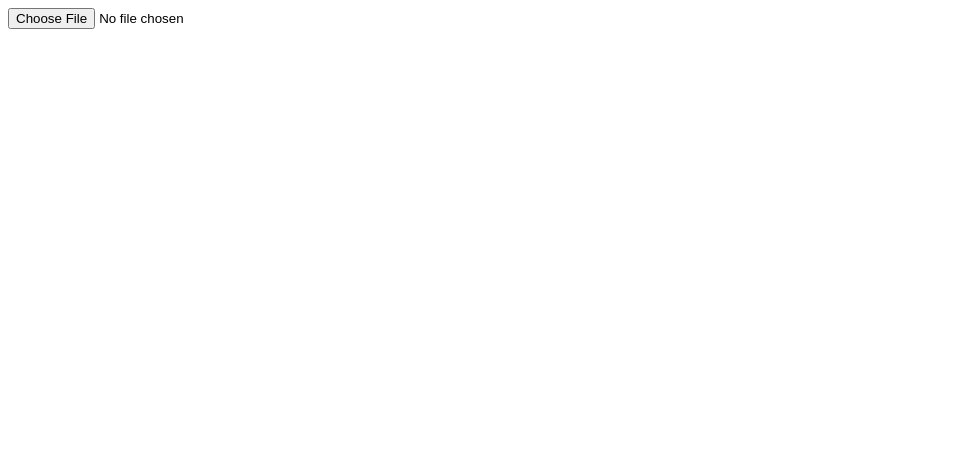
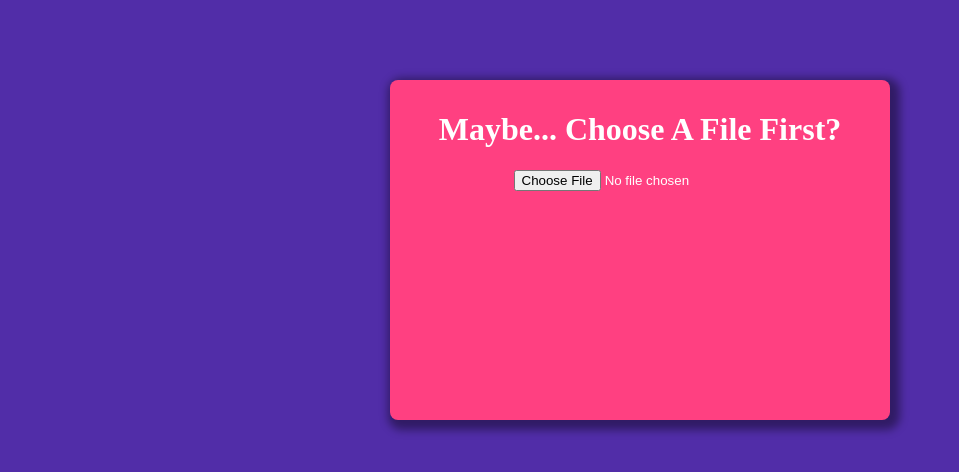
Before and after one commit to NoName4Me/fe-basics, a plain HTML site: page xlsx/index.html in a window 1280 px wide. Shown: the whole page, without its empty margins (0-959 px from the left). Drawn offline with Linux system fonts and the light colour scheme.

Commit message:
update style

```diff
--- a/xlsx/index.html
+++ b/xlsx/index.html
@@ -1,14 +1,37 @@
 <!DOCTYPE html>
 <html lang="en">
+
 <head>
     <meta charset="UTF-8">
     <meta name="viewport" content="width=device-width, initial-scale=1.0">
     <meta http-equiv="X-UA-Compatible" content="ie=edge">
     <title>Document</title>
+    <style>
+        body {
+            color: #fff;
+            background-color: #512da8;
+        }
+        .container {
+            width: 480px;
+            height: 320px;
+            margin: 80px auto;
+            padding: 10px;
+            border-radius: 8px;
+            box-shadow: 4px 4px 8px 6px rgba(0,0,0,.4);
+            background-color: #ff4081;
+            text-align: center;
+        }
+    </style>
 </head>
+
 <body>
-    <input id="srcFile" type="file">
+    <div class="container">
+        <h1>Maybe... Choose A File First?</h1>
+        <input id="srcFile" type="file">
+    </div>
+
     <script lang="javascript" src="lib/xlsx.full.min.js"></script>
     <script src="main.js"></script>
 </body>
+
 </html>
--- a/xlsx/main.js
+++ b/xlsx/main.js
@@ -16,18 +16,15 @@ document.querySelector("#srcFile").onchange = function(event) {
                     if (workbook.Sheets.hasOwnProperty(sheet)) {
                         fromTo = workbook.Sheets[sheet]['!ref'];
                         console.log(fromTo);
-                        console.log(XLSX.utils.sheet_to_json(workbook.Sheets[sheet]));
+                        var allData = XLSX.utils.sheet_to_json(workbook.Sheets[sheet]);
                         break; // 如果只取第一张表，就取消注释这行
                     }
                 }
         } catch (error) {
-            console.log('文件类型不正确');
+            console.error(error);
             return;
         }
 
     };
-
     reader.readAsBinaryString(file);
-
-
 }
```
